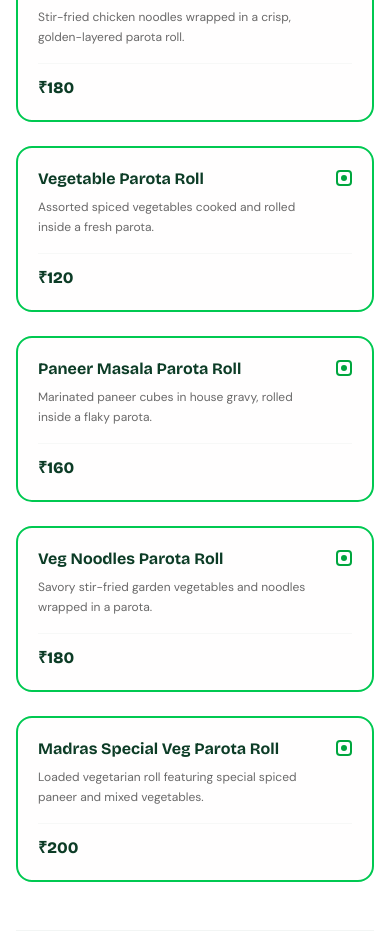
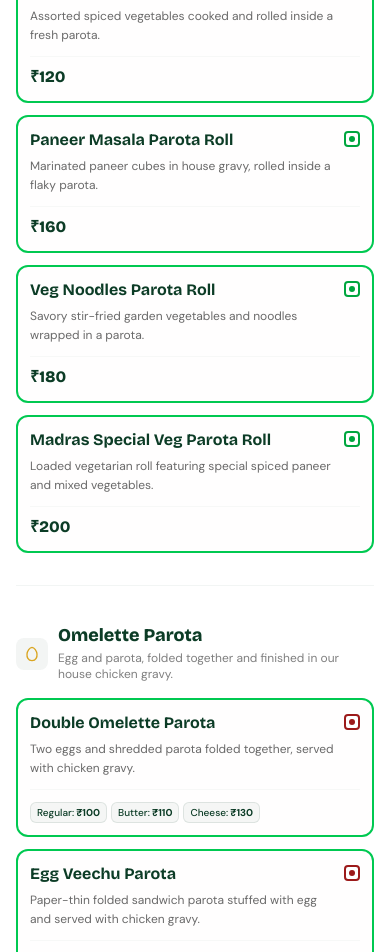
Before and after one commit to Talha-Sid01/Madras-Parota-Menu-, a Next.js app: page / in a window 390 px wide. Shown: the part 5089-6041 px from the top of the page. Built offline with nearby package versions, Linux system fonts and the light colour scheme.

Commit message:
style: reduce padding and gap sizing of menu boxes on mobile viewports for a thin look

```diff
--- a/components/MenuSection.tsx
+++ b/components/MenuSection.tsx
@@ -134,13 +134,13 @@ export default function MenuSection() {
     // If it's an object of price chips (variants)
     const variants = Object.entries(price) as [string, number][];
     return (
-      <div className="flex flex-wrap gap-1.5 mt-2">
+      <div className="flex flex-wrap gap-1 mt-1 md:gap-1.5 md:mt-2">
         {variants.map(([key, value]) => {
           if (value === undefined || isNaN(value)) return null;
           return (
             <span
               key={key}
-              className="inline-flex items-center bg-brand-green/[0.04] border border-brand-green/10 rounded-md px-2 py-0.5 text-[11px] font-medium text-brand-green font-body capitalize"
+              className="inline-flex items-center bg-brand-green/[0.04] border border-brand-green/10 rounded-md px-1.5 py-0.5 text-[10px] md:text-[11px] font-medium text-brand-green font-body capitalize"
             >
               {key}: <span className="font-bold ml-0.5">₹{value}</span>
             </span>
@@ -242,21 +242,21 @@ export default function MenuSection() {
         </div>
 
         {/* Menu Listings */}
-        <div className="mt-8 space-y-16">
+        <div className="mt-6 md:mt-8 space-y-10 md:space-y-16">
           {filteredMenu.length > 0 ? (
             filteredMenu.map((category) => (
               <div
                 key={category.id}
                 id={category.id}
-                className="scroll-mt-36 border-b border-brand-green/5 pb-12 last:border-0 last:pb-0"
+                className="scroll-mt-36 border-b border-brand-green/5 pb-8 md:pb-12 last:border-0 last:pb-0"
               >
                 {/* Category Header */}
-                <div className="flex items-center gap-3 mb-2">
-                  <div className="p-2.5 rounded-lg bg-brand-green/5 text-brand-gold shrink-0">
+                <div className="flex items-center gap-2.5 md:gap-3 mb-2">
+                  <div className="p-2 md:p-2.5 rounded-lg bg-brand-green/5 text-brand-gold shrink-0">
                     {categoryIcons[category.id] || <Utensils className="w-5 h-5" />}
                   </div>
                   <div>
-                    <h3 className="font-display font-extrabold text-brand-green text-xl md:text-2xl leading-none">
+                    <h3 className="font-display font-extrabold text-brand-green text-lg md:text-2xl leading-none">
                       {category.name}
                     </h3>
                     <p className="font-body text-brand-charcoal/60 text-xs sm:text-sm mt-1.5">
@@ -266,11 +266,11 @@ export default function MenuSection() {
                 </div>
 
                 {/* Items Grid */}
-                <div className="grid grid-cols-1 md:grid-cols-2 lg:grid-cols-3 gap-6 mt-6">
+                <div className="grid grid-cols-1 md:grid-cols-2 lg:grid-cols-3 gap-3 md:gap-6 mt-4 md:mt-6">
                   {category.items.map((item, idx) => (
                     <div
                       key={idx}
-                      className="group relative flex flex-col justify-between p-5 rounded-2xl bg-brand-cream/[0.15] border-2 border-green-500 hover:border-brand-gold hover:bg-brand-cream/35 hover:shadow-md transition-all duration-250"
+                      className="group relative flex flex-col justify-between p-3 md:p-5 rounded-xl md:rounded-2xl bg-brand-cream/[0.15] border-2 border-green-500 hover:border-brand-gold hover:bg-brand-cream/35 hover:shadow-md transition-all duration-250"
                     >
                       {/* Top Row: Name and Veg Indicator */}
                       <div>
@@ -293,14 +293,14 @@ export default function MenuSection() {
                         </div>
 
                         {/* Description */}
-                        <p className="font-body text-brand-charcoal/70 text-xs sm:text-sm mt-2 leading-relaxed pr-6">
+                        <p className="font-body text-brand-charcoal/70 text-xs sm:text-sm mt-1.5 md:mt-2 leading-relaxed pr-6">
                           {item.description}
                         </p>
                       </div>
 
                       {/* Bottom Row: Price and Bestseller badge */}
-                      <div className="mt-4 pt-3 border-t border-brand-green/[0.03] flex flex-col gap-2">
-                        <div className="flex items-center justify-between gap-2 flex-wrap">
+                      <div className="mt-2.5 pt-2 md:mt-4 md:pt-3 border-t border-brand-green/[0.03] flex flex-col gap-1.5 md:gap-2">
+                        <div className="flex items-center justify-between gap-1.5 md:gap-2 flex-wrap">
                           {/* Prices (Single or Chips) */}
                           <div className="w-full">
                             {renderPrice(item.price)}
@@ -308,7 +308,7 @@ export default function MenuSection() {
 
                           {/* Bestseller Badge */}
                           {item.bestseller && (
-                            <span className="inline-flex items-center gap-1 text-[10px] font-bold text-brand-gold font-body tracking-wider uppercase bg-brand-gold/5 px-2 py-0.5 rounded border border-brand-gold/15">
+                            <span className="inline-flex items-center gap-1 text-[9px] md:text-[10px] font-bold text-brand-gold font-body tracking-wider uppercase bg-brand-gold/5 px-2 py-0.5 rounded border border-brand-gold/15">
                               ★ Bestseller
                             </span>
                           )}
```
